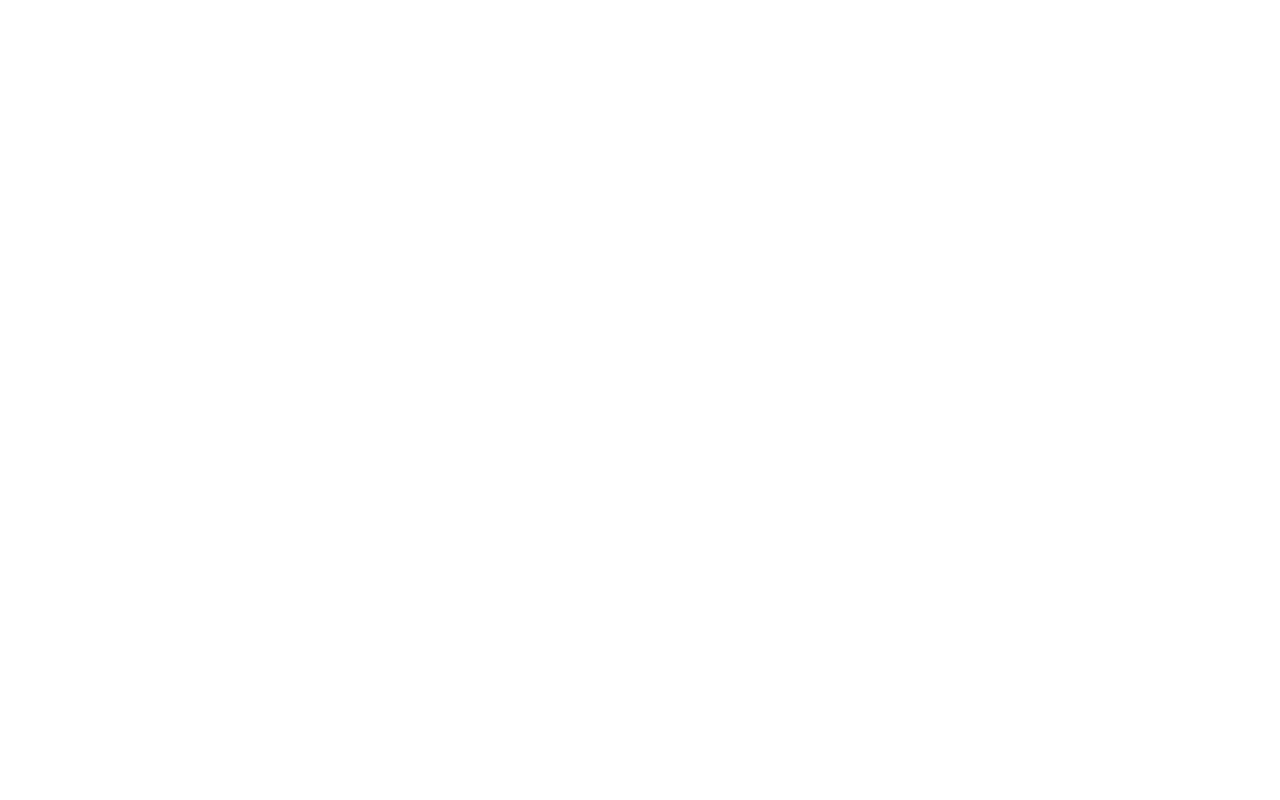
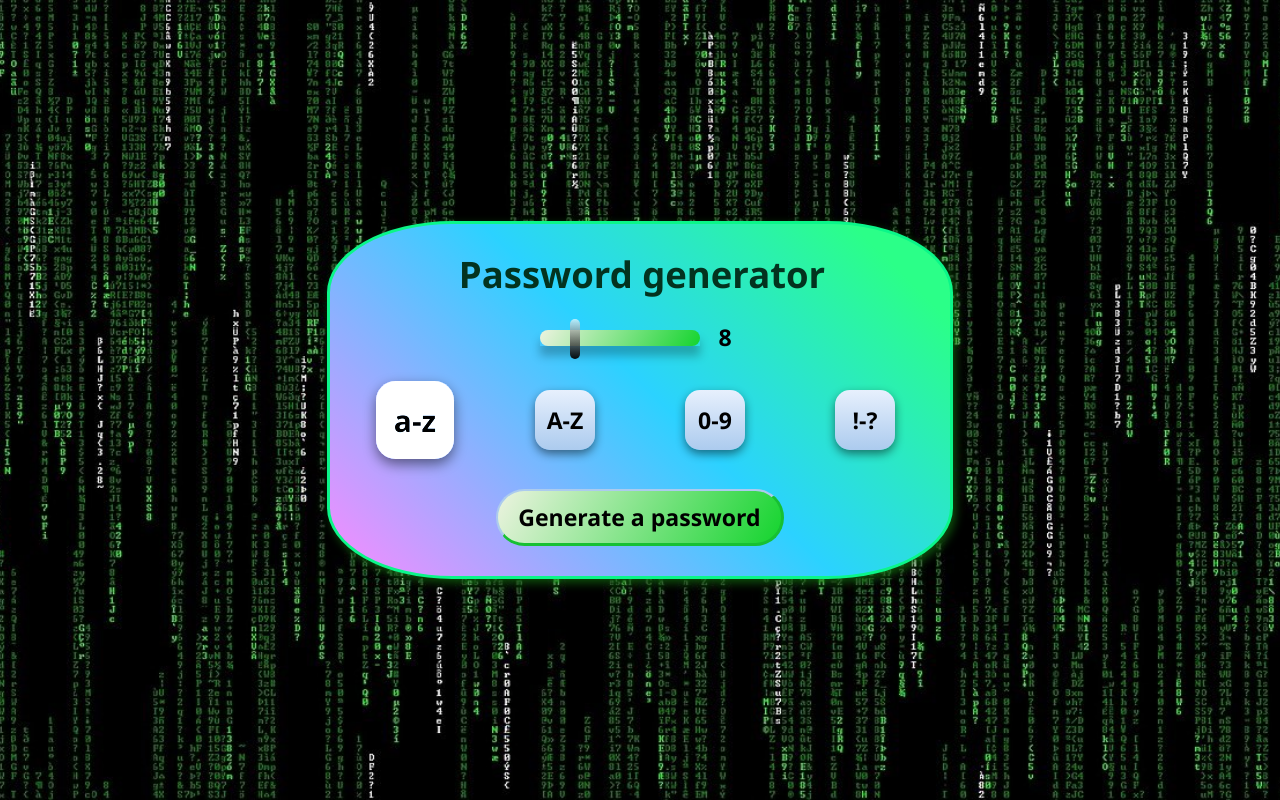
Before and after one commit to OliviaG-dev/Password-generator, a plain HTML site: page index.html in a window 1280 px wide. Drawn offline with Linux system fonts and the light colour scheme.

Commit message:
finish V1

```diff
--- a/index.html
+++ b/index.html
@@ -10,7 +10,34 @@
 </head>
 <body>
 
+    <div class="app">
+        <input type="text" id="password-output"
+        value="Password generator" readonly></input>
 
+        <div class="range-container">
+            <input type="range" id="password-length"
+            min="4" max="24" value="8" oninput="document.getElementById('display-password-length').value=this.value">
+            <input type="text"
+            id="display-password-length" value="8" readonly>
+        </div>
+
+        <div class="checkbox-container">
+            <input type="checkbox" id="lowercase" checked>
+            <label for="lowercase">a-z</label>
+
+            <input type="checkbox" id="uppercase">
+            <label for="uppercase">A-Z</label>
+
+            <input type="checkbox" id="numbers">
+            <label for="numbers">0-9</label>
+
+            <input type="checkbox" id="symbols">
+            <label for="symbols">!-?</label>
+        </div>
+
+
+        <button id="generateButton">Generate a password</button>
+    </div>
 
     <script src="index.js"></script>
 </body>
--- a/index.js
+++ b/index.js
@@ -0,0 +1,38 @@
+const datalowercase = "azertyuiopqsdfghjklmwxcvbn";
+const dataUppercase = datalowercase.toUpperCase();
+const dataNumbers = "0123456789";
+const dataSymbols = "$*ù^%:;/.,?&#~{[|`\"^@]}=+°£¤µ!éè()";
+const rangeValue = document.getElementById('password-length');
+const passwordOuput =document.getElementById('password-output');
+
+function generatePassword() {
+    let data = [];
+    let password = "";
+
+    if (lowercase.checked) data.push(...datalowercase);
+    if (uppercase.checked) data.push(...dataUppercase);
+    if (numbers.checked) data.push(...dataNumbers);
+    if (symbols.checked) data.push(...dataSymbols);
+
+    if (data.length === 0) {
+        alert("Veuillez sélectionner des critère");
+        return;
+    }
+
+    for (i = 0; i< rangeValue.value; i++) {
+        password += data[Math.floor(Math.random() * data.length)];
+    }
+
+    passwordOuput.value = password;
+
+    passwordOuput.select();
+    document.execCommand("copy");
+
+    generateButton.textContent = "Copy !";
+
+    setTimeout(() => {
+        generateButton.textContent = "Password generator";
+    }, 2000)
+}
+
+generateButton.addEventListener("click", generatePassword);
--- a/style.css
+++ b/style.css
@@ -0,0 +1,123 @@
+* {
+    text-align: center;
+    font-family: "Segoe UI", Tahoma, Geneva, Verdana, sans-serif;
+    font-size: 1.2rem;
+    font-weight: bold;
+    outline: none;
+  }
+  body {
+    display: flex;
+    justify-content: center;
+    align-items: center;
+    min-height: 100vh;
+    margin: 0;
+    background: url(./matrix-hack.jpg) center/cover;
+  }
+  .app {
+    background-color: #FA8BFF;
+    background-image: linear-gradient(45deg, #FA8BFF 0%, #2BD2FF 52%, #2BFF88 90%);
+    margin: 0 10px;
+    border: 3px solid rgb(11, 246, 137);
+    padding: 24px 10px 10px;
+    border-radius: 20%;
+    width: 90%;
+    max-width: 600px;
+    box-shadow: 3px 4px 10px 0px #12680fc2;
+  }
+  #password-output {
+    background: transparent;
+    border: none;
+    font-size: 1.9rem;
+    color: rgb(3, 51, 31);
+    width: 100%;
+  }
+  .range-container {
+    color: rgb(3, 51, 31);
+    margin: 20px 0;
+  }
+  input[type="range"] {
+    -webkit-appearance: none;
+    appearance: none;
+    width: 160px;
+    background-image: linear-gradient(120deg, #edf3e0 0%, #14d42e 100%);
+    border-radius: 50px;
+  }
+  input[type="range"]::-webkit-slider-runnable-track {
+    -webkit-appearance: none;
+    appearance: none;
+    height: 16px;
+    box-shadow: 0 10px 10px rgba(0, 0, 0, 0.25);
+  }
+  input[type="range"]::-webkit-slider-thumb {
+    -webkit-appearance: none;
+    appearance: none;
+    width: 10px;
+    height: 40px;
+    background: linear-gradient(
+      to bottom,
+      rgba(255, 255, 255, 0.65) 0%,
+      rgba(0, 0, 0, 0.95) 100%
+    );
+    background-blend-mode: multiply, multiply;
+    cursor: pointer;
+    border-radius: 18px;
+    transform: translateY(-11px);
+    transition: 0.15s ease;
+    cursor: grab;
+  }
+  input[type="range"]::-webkit-slider-thumb:active {
+    cursor: grabbing;
+    transform: scale(1.2) translateY(-9px);
+  }
+  #display-password-length {
+    width: 30px;
+    background: transparent;
+    border: none;
+  }
+  .checkbox-container {
+    margin: 36px 0 25px;
+    display: flex;
+    justify-content: space-around;
+    align-items: center;
+  }
+  input[type="checkbox"] {
+    display: none;
+  }
+  input[type="checkbox"]:checked + label {
+    transform: scale(1.3);
+    filter: brightness(150%);
+  }
+  label {
+    user-select: none;
+    background-image: linear-gradient(to top, #accbee 0%, #e7f0fd 100%);
+    height: 60px;
+    width: 60px;
+    display: grid;
+    justify-items: center;
+    align-items: center;
+    border-radius: 15px;
+    box-shadow: 0 4px 10px rgba(0, 0, 0, 0.486);
+    transition: 0.2s ease;
+    cursor: pointer;
+  }
+  button {
+    margin: 14px 0 20px;
+    background-image: linear-gradient(120deg, #edf3e0 0%, #14d42e 100%);
+    padding: 10px 20px;
+    border-radius: 150px;
+    border: 2px solid #accbee;
+    border-bottom: 3px solid rgb(23, 192, 51);
+    border-right: 3px solid rgb(23, 192, 51);
+    transition: 0.2s;
+    cursor: pointer;
+  }
+  button:hover {
+    border: 2px solid rgb(23, 192, 51);
+    border-bottom: 3px solid #accbee;
+    border-right: 3px solid #accbee;
+    box-shadow: 0 5px 10px rgba(0, 0, 0, 0.32);
+    transform: translateX(3px);
+  }
+  button:active {
+    transform: scale(1.05);
+  }
```
Also changed, not shown: matrix-hack.jpg (added).
